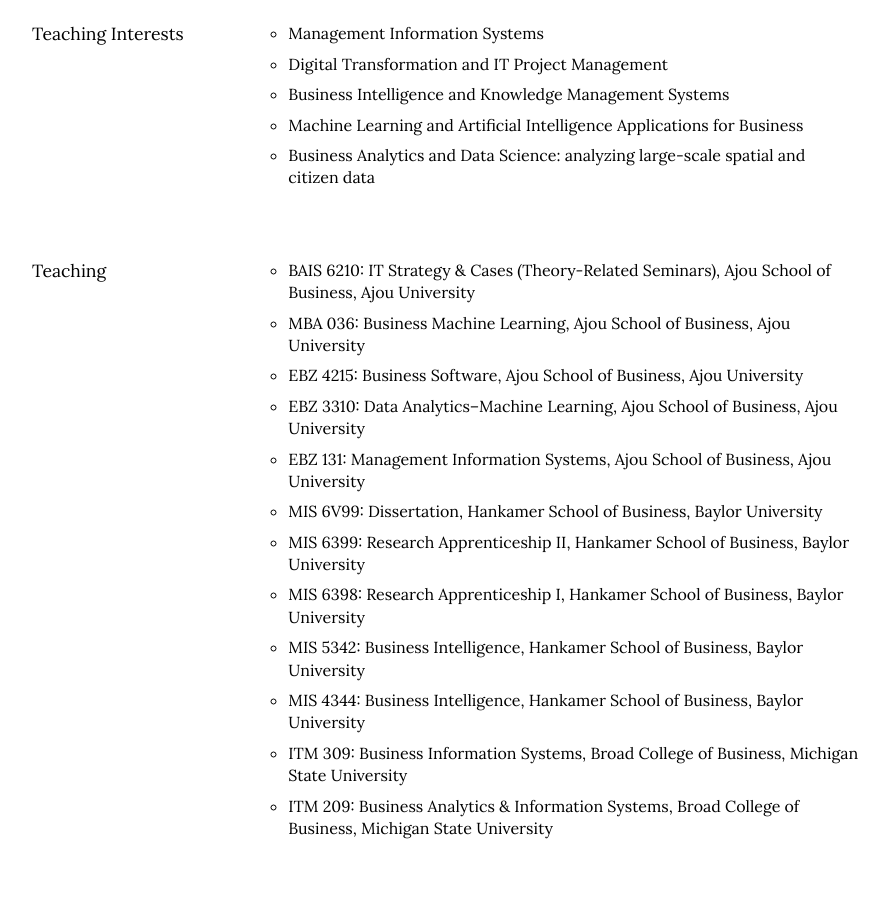
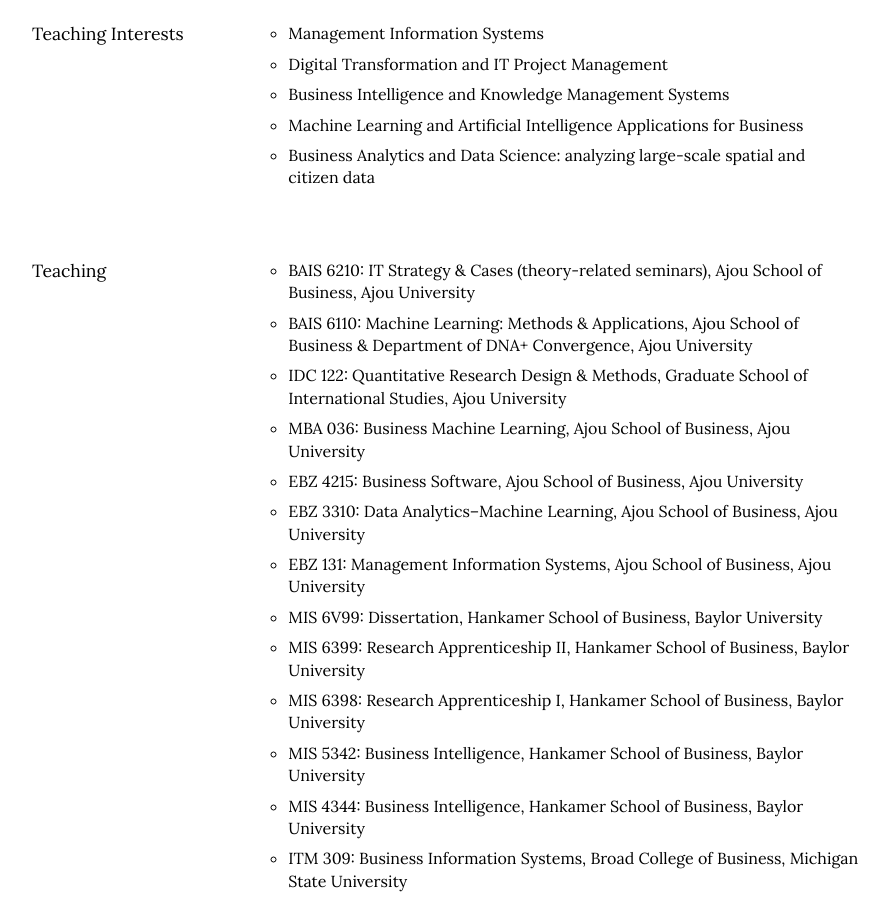
Before and after one commit to istaehun/taehun, a Jekyll site: the page built from engagement.html, in a window 1280 px wide and 900 px high, scrolled down 1059 px. Shown: the whole window, without its empty margins (188-1076 px from the left). Built offline with Jekyll 4.4.1, drawn with Linux system fonts in a browser that asks for light colours; nearby versions of some CDN libraries.

Commit message:
Update engagement.yml

```diff
--- a/_data/engagement.yml
+++ b/_data/engagement.yml
@@ -22,7 +22,9 @@
   -
     title: Teaching
     list:
-      - "BAIS 6210: IT Strategy & Cases (Theory-Related Seminars), Ajou School of Business, Ajou University"
+      - "BAIS 6210: IT Strategy & Cases (theory-related seminars), Ajou School of Business, Ajou University"
+      - "BAIS 6110: Machine Learning: Methods & Applications, Ajou School of Business & Department of DNA+ Convergence, Ajou University"
+      - "IDC 122: Quantitative Research Design & Methods, Graduate School of International Studies, Ajou University"
       - "MBA 036: Business Machine Learning, Ajou School of Business, Ajou University"
       - "EBZ 4215: Business Software, Ajou School of Business, Ajou University"
       - "EBZ 3310: Data Analytics–Machine Learning, Ajou School of Business, Ajou University"
```
